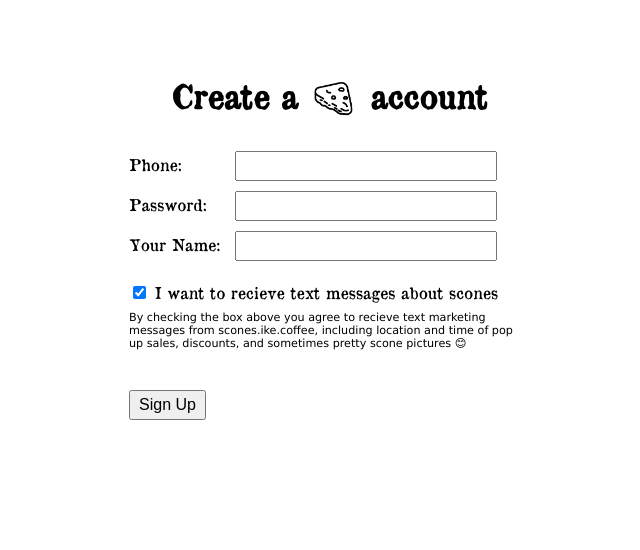
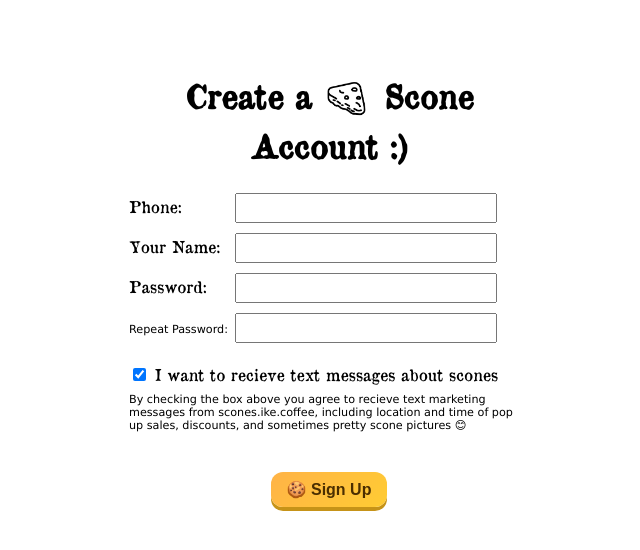
Before and after one commit to IkeAlmighty/scones.ike.coffee, a SvelteKit app: page /signup in a window 1280 px wide. Shown: the top 550 px of the page, without its empty margins (311-951 px from the left). Built offline with nearby package versions, Linux system fonts and the light colour scheme; no server answers; the database is empty.

Commit message:
signup page now either shows a referral signup (no password needed to create account) or a regular account creator with password

```diff
--- /dev/null
+++ b/src/routes/signup/+page.server.js
@@ -0,0 +1,11 @@
+import { User } from '$lib/server/models/User';
+
+/** @type {import('./$types').PageLoad} */
+export async function load({ url }) {
+	const referralId = url.searchParams.get('referral');
+	if (referralId) {
+		const user = await User.findById(referralId);
+
+		return { referral: { username: user.username, id: user.id } };
+	}
+}
--- a/src/routes/signup/+page.svelte
+++ b/src/routes/signup/+page.svelte
@@ -1,10 +1,15 @@
 <script>
 	import { goto } from '$app/navigation';
 
+	export let data;
+
 	let phone = '';
-	let password = '';
 	let username = '';
 	let notificationConsent = true;
+	let referral = data.referral;
+
+	let password = referral ? undefined : '';
+	let passwordRepeat = referral ? undefined : '';
 
 	let error = '';
 	let loading = false;
@@ -13,12 +18,26 @@
 		error = '';
 		loading = true;
 
+		// abort if passwords don't match
+
+		if (password.trim() !== passwordRepeat.trim() || password.trim() === '') {
+			error = 'Passwords do not match';
+			loading = false;
+			return;
+		}
+
 		const res = await fetch('/api/users/create', {
 			method: 'POST',
 			headers: {
 				'Content-Type': 'application/json'
 			},
-			body: JSON.stringify({ phone, password, username, notificationConsent })
+			body: JSON.stringify({
+				phone,
+				username,
+				password,
+				notificationConsent,
+				referralId: referral?.id || undefined
+			})
 		});
 
 		loading = false;
@@ -33,7 +52,15 @@
 </script>
 
 <div id="container">
-	<h1>Create a <img src="favicon.png" alt="scone" /> account</h1>
+	{#if referral}
+		<h1>Subscribe to <img src="favicon.png" alt="scone" />SCONIFICATIONS</h1>
+
+		<div id="referral-message">
+			Referred by {referral.username}
+		</div>
+	{:else}
+		<h1>Create a <img src="favicon.png" alt="scone" /> Scone Account :)</h1>
+	{/if}
 
 	<form on:submit|preventDefault={handleSignup}>
 		<div>
@@ -45,6 +72,14 @@
 
 		<div>
 			<label>
+				<div class="label-text">Your Name:</div>
+				<input type="string" bind:value={username} required />
+			</label>
+		</div>
+
+		{#if !referral}
+			<div>
+				<label>
 					<div class="label-text">Password:</div>
 					<input type="password" bind:value={password} required />
 				</label>
@@ -52,8 +87,8 @@
 
 			<div>
 				<label>
-				<div class="label-text">Your Name:</div>
-				<input type="string" bind:value={username} required />
+					<div class="label-text info">Repeat Password:</div>
+					<input type="password" bind:value={passwordRepeat} required />
 				</label>
 			</div>
 
@@ -68,12 +103,21 @@
 					</div>
 				</label>
 			</div>
+		{/if}
 
-		<div>
+		<div class="text-center">
 			<button type="submit" disabled={loading}>
-				{loading ? 'Creating Account...' : 'Sign Up'}
+				{loading ? 'Creating Account...' : '🍪 Sign Up'}
 			</button>
 		</div>
+
+		{#if referral}
+			<div class="info">
+				By pressing 'Sign Up' you agree to recieve text marketing messages from scones.ike.coffee,
+				including location and time of pop up sales, discounts, and sometimes pretty scone pictures
+				😊
+			</div>
+		{/if}
 
 		{#if error}
 			<p>{error}</p>
@@ -93,6 +137,15 @@
 		margin: 75px auto;
 	}
 
+	#referral-message {
+		margin: 2rem 0;
+		text-align: center;
+		color: pink;
+		background-color: black;
+		padding: 1rem 2rem;
+		border-radius: 1rem;
+	}
+
 	.label-text {
 		width: 100px;
 		display: inline-block;
@@ -106,7 +159,7 @@
 	}
 
 	form button {
-		padding: 0.25rem 0.5rem;
+		padding: 0.5rem 1rem;
 		font-size: 1rem;
 		margin: 2rem 0;
 	}
@@ -124,4 +177,27 @@
 		font-size: 0.7rem;
 		font-family: Verdana, Geneva, Tahoma, sans-serif;
 	}
+
+	button {
+		background: linear-gradient(135deg, #ffb347, #ffcc33);
+		color: #4b2e00;
+		font-weight: bold;
+		border: none;
+		padding: 12px 24px;
+		font-size: 1.1rem;
+		border-radius: 12px;
+		box-shadow: 0 4px 0 #c69318;
+		transition: all 0.2s ease;
+		cursor: pointer;
+	}
+
+	button:hover {
+		transform: translateY(-2px);
+		box-shadow: 0 6px 8px rgba(0, 0, 0, 0.2);
+	}
+
+	button:active {
+		transform: translateY(1px);
+		box-shadow: 0 2px 2px rgba(0, 0, 0, 0.2);
+	}
 </style>
```
Lines whose indentation alone changed are shown as unchanged.
